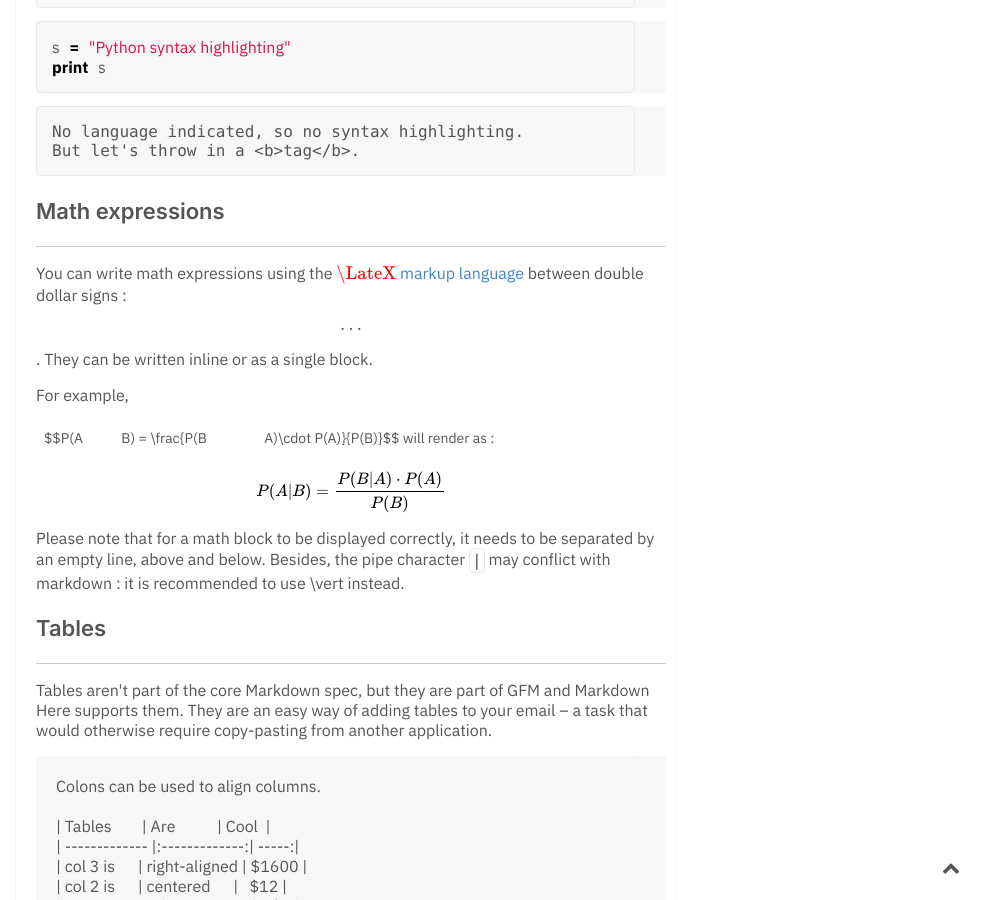
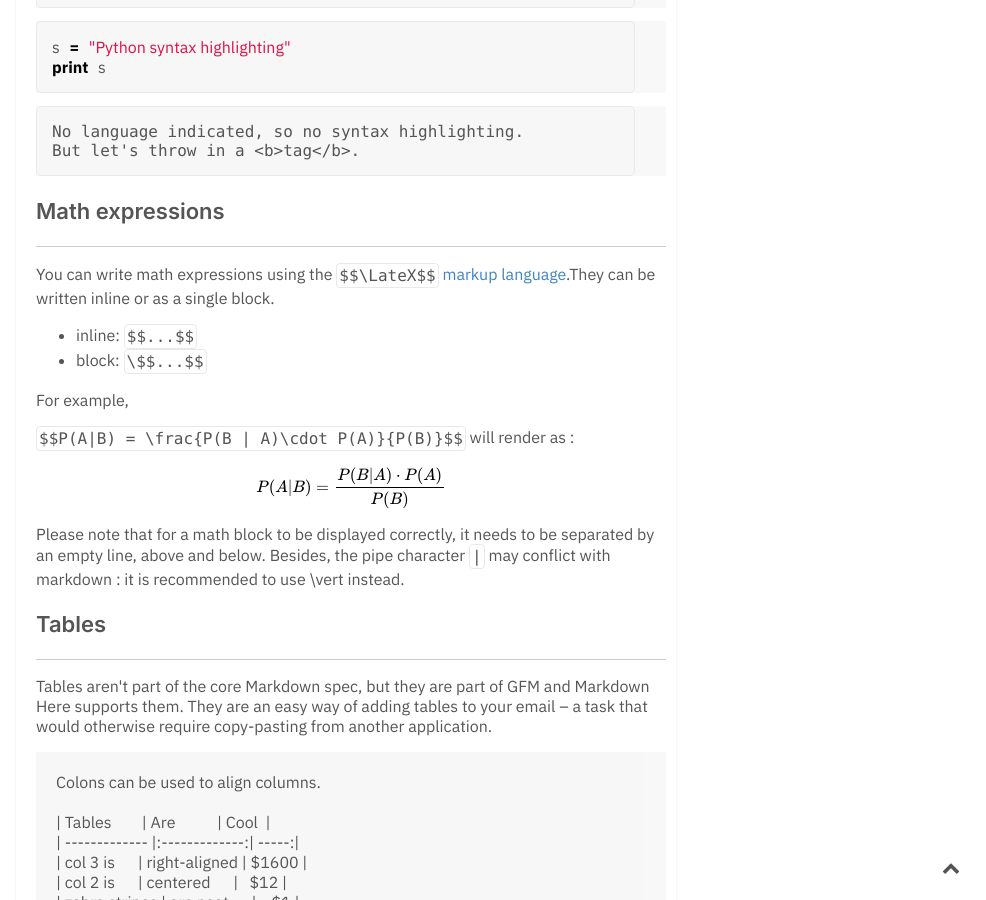
Before and after one commit to kitamado/kitamado.github.io, a Jekyll site: the page built from _posts/2020-01-01-Test-page-to-see-how-the-markdown-is-rendered.md, in a window 1280 px wide and 900 px high, scrolled down 4967 px. Shown: the whole window, without its empty margins (294-1280 px from the left). Built offline with Jekyll 4.4.1, drawn with Linux system fonts in a browser that asks for light colours; formulas are drawn with MathJax 3; comment, search, counter and statistics services are not loaded.

```diff
--- a/_posts/2020-01-01-Test-page-to-see-how-the-markdown-is-rendered.md
+++ b/_posts/2020-01-01-Test-page-to-see-how-the-markdown-is-rendered.md
@@ -235,13 +235,18 @@ But let's throw in a <b>tag</b>.
 ### Math expressions
 ---
 
-You can write math expressions using the $$\LateX$$ [markup language](https://en.wikipedia.org/wiki/LaTeX) between double dollar signs : \$$...$$. They can be written inline or as a single block.
+You can write math expressions using the `$$\LateX$$` [markup language](https://en.wikipedia.org/wiki/LaTeX).They can be written inline or as a single block.
+
+- inline: `$$...$$`
+- block: `\$$...$$`
 
 For example,
 
-\$$P(A|B) = \frac{P(B | A)\cdot P(A)}{P(B)}$$ will render as :
+`$$P(A|B) = \frac{P(B | A)\cdot P(A)}{P(B)}$$` will render as :
 
 $$P(A|B) = \frac{P(B | A)\cdot P(A)}{P(B)}$$
+
+
 
 Please note that for a math block to be displayed correctly, it needs to be separated by an empty line, above and below. Besides, the pipe character `|` may conflict with markdown : it is recommended to use \vert instead.
 
```
Also changed, not shown: _notes/Deep Learning notes.md (added, +40 -0 lines), assets/img/notes/GAN.png (added), assets/img/notes/RNN1.png (added).
